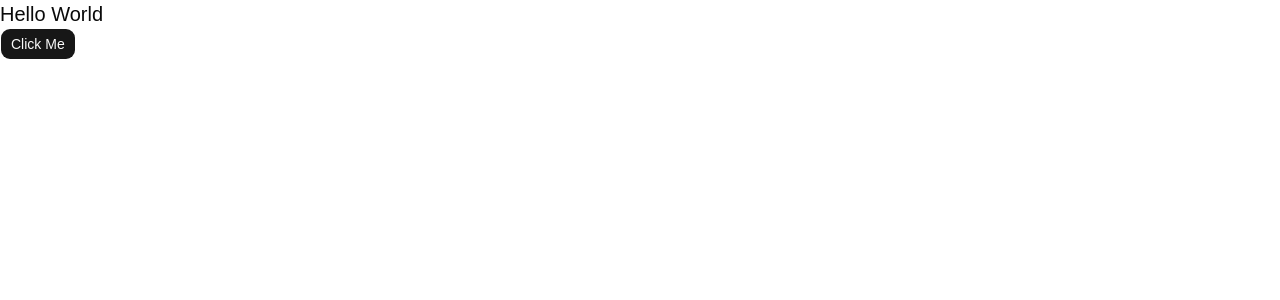
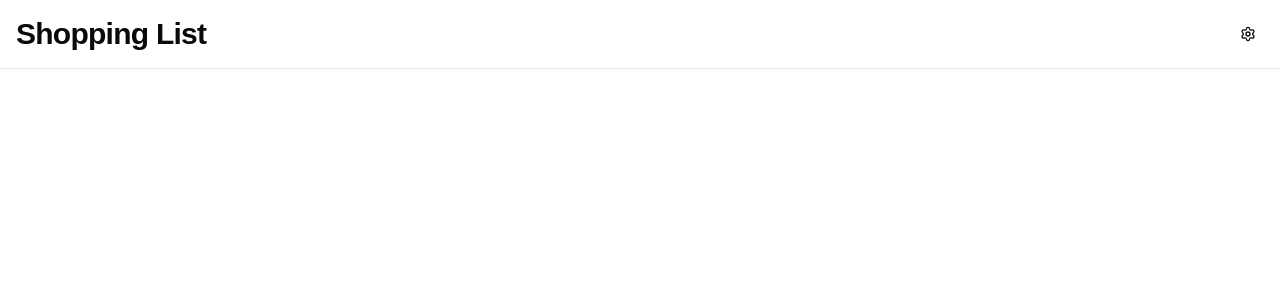
Before and after one commit to fredrikj31/simple-shopping-list, a React (Vite) app: page / in a window 1280 px wide. Shown: the top 300 px of the page. Built offline with nearby package versions, Linux system fonts and the light colour scheme.

Commit message:
feat(routes): adds BrowserRouter to App.tsx and home & settings route

```diff
--- a/src/App.tsx
+++ b/src/App.tsx
@@ -1,11 +1,15 @@
-import { Button } from "@shadcn-ui/components/ui/button";
 import "./index.css";
+import { BrowserRouter, Route, Routes } from "react-router";
+import { HomeRoute } from "./routes/home/route";
+import { SettingsRoute } from "./routes/settings/route";
 
 export const App = () => {
   return (
-    <>
-      <h1 className="text-xl">Hello World</h1>
-      <Button onClick={() => console.log("Hello World")}>Click Me</Button>
-    </>
+    <BrowserRouter>
+      <Routes>
+        <Route path="/" element={<HomeRoute />} />
+        <Route path="/settings" element={<SettingsRoute />} />
+      </Routes>
+    </BrowserRouter>
   );
 };
--- /dev/null
+++ b/src/routes/home/route.tsx
@@ -0,0 +1,22 @@
+import { Button } from "@shadcn-ui/components/ui/button";
+import { Settings } from "lucide-react";
+import { Link } from "react-router";
+
+export const HomeRoute = () => {
+  return (
+    <main className="flex flex-col min-h-screen bg-background">
+      <header className="border-b border-border bg-card">
+        <div className="flex items-center justify-between px-4 py-4">
+          <h1 className="text-2xl font-bold tracking-tight md:text-3xl">
+            Shopping List
+          </h1>
+          <Link to="/settings">
+            <Button variant="ghost" size="icon">
+              <Settings className="h-5 w-5" />
+            </Button>
+          </Link>
+        </div>
+      </header>
+    </main>
+  );
+};
--- /dev/null
+++ b/src/routes/settings/route.tsx
@@ -0,0 +1,22 @@
+import { Button } from "@shadcn-ui/components/ui/button";
+import { ArrowLeft } from "lucide-react";
+import { Link } from "react-router";
+
+export const SettingsRoute = () => {
+  return (
+    <main className="flex flex-col min-h-screen bg-background">
+      <header className="border-b border-border bg-card">
+        <div className="flex items-center gap-2 px-4 py-4">
+          <Link to="/">
+            <Button variant="ghost" size="icon">
+              <ArrowLeft className="h-5 w-5" />
+            </Button>
+          </Link>
+          <h1 className="text-2xl font-bold tracking-tight md:text-3xl">
+            Settings
+          </h1>
+        </div>
+      </header>
+    </main>
+  );
+};
```
